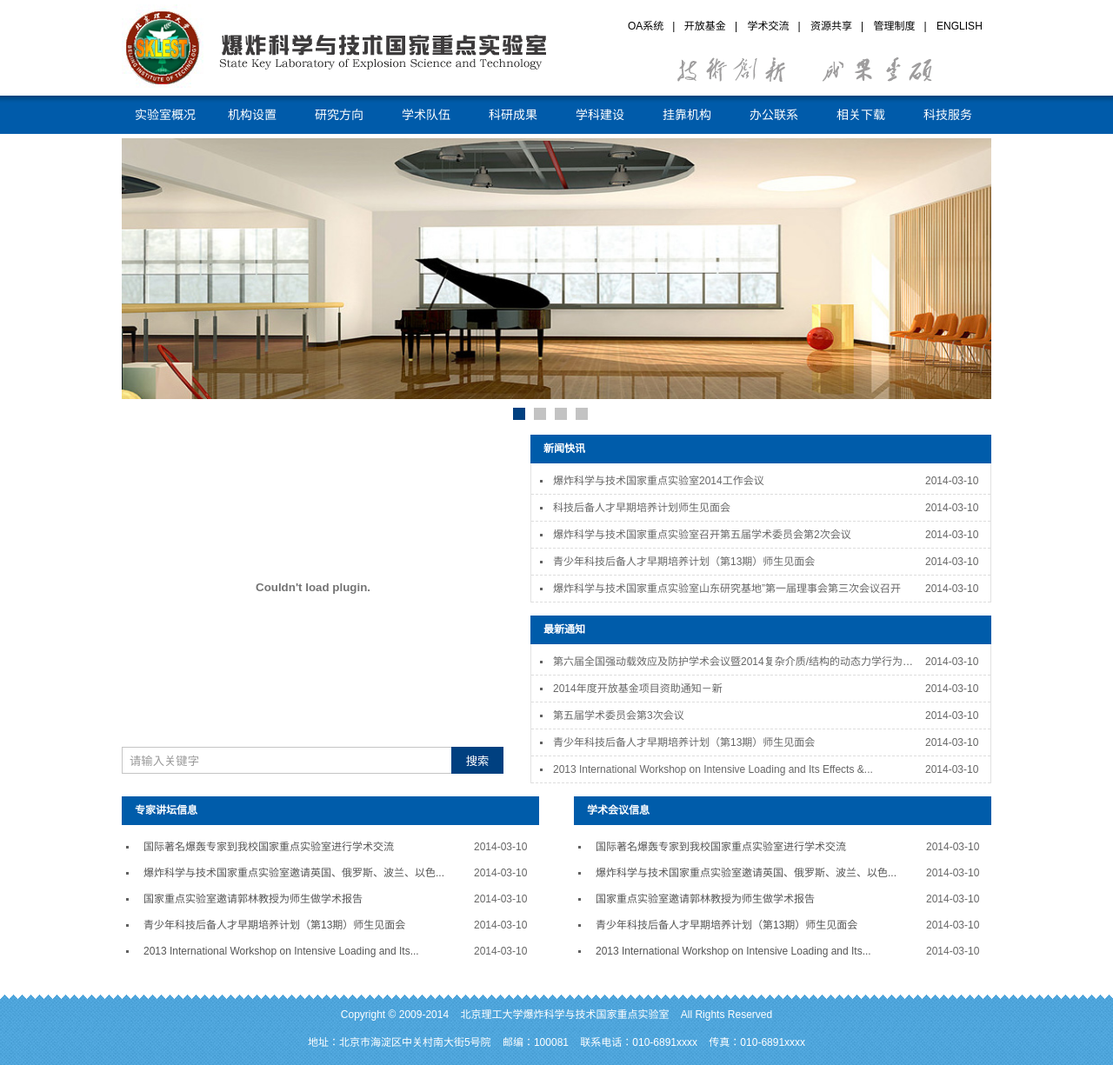
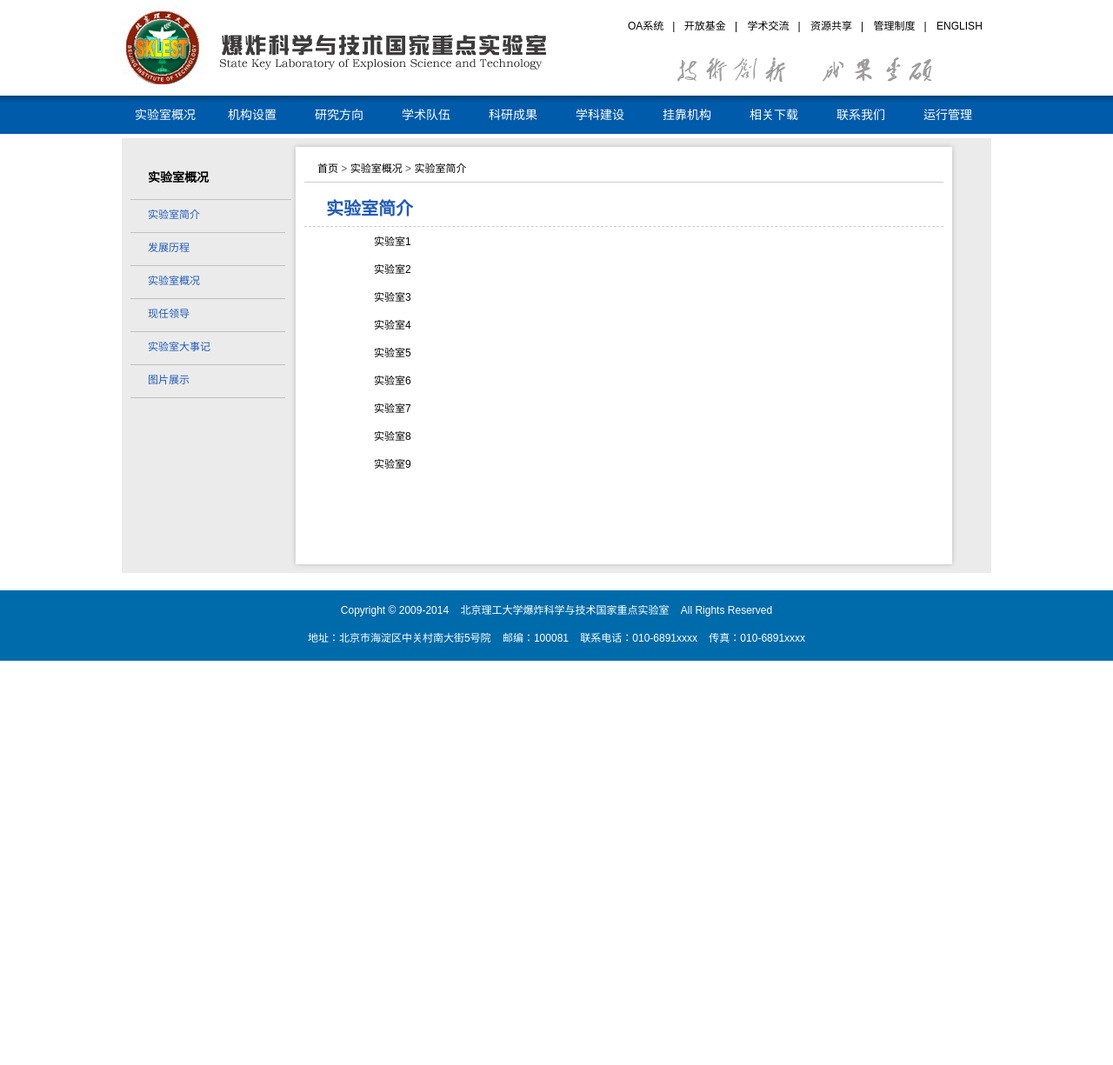
Before and after one commit to lizzyphy/lab_baozha, a CodeIgniter app: page / in a window 1280 px wide. Shown: the whole page at 87% size. After the commit the page ends 760 px from the top, so only its background shows below. Run offline with CodeIgniter, Linux system fonts and the light colour scheme.

Commit message:
修改导航条，logo链接到首页，二级页面

```diff
--- a/application/controllers/index.php
+++ b/application/controllers/index.php
@@ -9,7 +9,7 @@ class Index extends  CI_Controller {
 	function index()
 	{
 		$this->load->view('homeheader');
-		$this->load->view('homecontent');
+		$this->load->view('content2_left');
 		$this->load->view('homefoot');
 	}
 }
--- /dev/null
+++ b/application/views/content2_left.php
@@ -0,0 +1,39 @@
+<div class="middle" id="content2_left">
+	<div class="list_left">
+    	<div id="left_head">
+        	<p>实验室概况</p>
+        </div>
+        <div id="left_content">
+            <ul>
+                <li><a href="index.php">实验室简介</a></li>
+                <li><a href="index.php">发展历程</a></li>
+                <li><a href="index.php">实验室概况</a></li>
+                <li><a href="index.php">现任领导</a></li>
+                <li><a href="index.php">实验室大事记</a></li>
+                <li><a href="index.php">图片展示</a></li>
+            </ul>
+         </div>
+    </div>
+    <div class="list_right">
+    	<div id="right_head">
+        	<p><a href="index.php">首页</a>&nbsp;>&nbsp;<a href="index.php">实验室概况</a>&nbsp;>&nbsp;<a href="index.php">实验室简介</a></p>
+        </div>
+        <div id="right_title">
+        	<p>实验室简介</p>
+        </div>
+        <div id="right_content">
+            <ul>
+                <li><a href="index.php">实验室1</a></li>
+                <li><a href="index.php">实验室2</a></li>
+                <li><a href="index.php">实验室3</a></li>
+                <li><a href="index.php">实验室4</a></li>
+                <li><a href="index.php">实验室5</a></li>
+                <li><a href="index.php">实验室6</a></li>
+                <li><a href="index.php">实验室7</a></li>
+                <li><a href="index.php">实验室8</a></li>
+                <li><a href="index.php">实验室9</a></li>
+            </ul>
+        </div>
+    </div>
+    <div class="clear"></div>
+</div>
--- a/application/views/homeheader.php
+++ b/application/views/homeheader.php
@@ -5,14 +5,17 @@
 <title>爆炸实验室主页</title>
 <link rel="stylesheet" href="<?php echo base_url('static/css/home.css'); ?>"/>
 <link rel=stylesheet type="text/css" href="<?php echo base_url('static/css/css.css'); ?>" />
+<link rel=stylesheet type="text/css" href="<?php echo base_url('static/css/content2.css'); ?>" />
 <script type="text/javascript" src="<?php echo base_url('static/js/pic.js'); ?>"></script>
 <script type="text/javascript" src="<?php echo base_url('static/js/jquery-1.8.0.js'); ?>"></script>
 <script type="text/javascript" src="<?php echo base_url('static/js/navi.js'); ?>"></script>
 </head>
 
 <body>
+	<div id="top">
         <div class="middle" id="head">
             <div id="head_l">
+                <a href="index.php"><img src="<?php echo base_url('static/img/top_a01.jpg'); ?>" /></a>
             </div>
             <div id="head_r">
                 <table class="head_tab">
@@ -27,6 +30,7 @@
                  </table>
             </div>
             <div class="clear"></div>
+        </div>
     </div>
 	<div class="middle" id="navi">
     	<ul class="middle">
@@ -97,18 +101,6 @@
                     <a href="index.php">火工分析中心</a>
                 </div>
             </li>
-            <li><a href="index.php">办公联系</a>
-            	<div class="naviout" style="display:none;">
-                	<a href="index.php">重点实验室主任</a>
-                    <a href="index.php">重点实验室办公室</a>
-                    <a href="index.php">实验中心</a>
-                    <a href="index.php">爆炸力学与工程部</a>
-                    <a href="index.php">含能材料理论与应用部</a>
-                    <a href="index.php">爆炸安全理论与评估技术部</a>
-                    <a href="index.php">防护理论与工程部</a>
-                    <a href="index.php">毁伤理论及应用部</a>
-                </div>
-            </li>
             <li><a href="index.php">相关下载</a>
             	<div class="naviout" style="display:none;">
                 	<a href="index.php">管理表格</a>
@@ -118,7 +110,8 @@
                     <a href="index.php">学科建设表格</a>
                 </div>
             </li>
-            <li class="f_left"><a href="index.php">科技服务</a></li>
+            <li><a href="index.php">联系我们</a></li>
+            <li><a href="index.php">运行管理</a></li>
          </ul>
          <div class="clear"></div>
      </div>
--- /dev/null
+++ b/static/css/content2.css
@@ -0,0 +1,99 @@
+/* CSS Document */
+#content2_left{
+	width:1000px;
+	height:500px;
+	font-family:Arial, Helvetica, sans-serif;
+	font-size:12px;
+	margin-top:5px;
+	margin-bottom:20px;
+	background-color:#ebebeb;
+	/*background-image: url(../img/contentback.gif);
+    background-position: left top;
+    background-repeat: no-repeat;*/
+}
+
+.list_left{
+	width:200px;
+	height:500px;
+	line-height:30px;
+	padding:10px 0px 10px 0px;
+	/*border:1px solid #CCC;
+	border-radius:5px;
+	border-top-right-radius:0px;
+	border-bottom-right-radius:0px;
+	border-right:none;*/
+	float:left;
+}
+
+#left_head{
+	width:163px;
+	height:38px;
+	padding:20px 2px 2px 20px;
+	font-size:14px;
+	color:#000;
+	font-weight:bold;
+	margin-left:10px;
+	border-bottom:1px solid #c0c0c0;
+}
+
+#left_content ul li{
+	width:158px;
+	height:35px;
+	padding-left:20px;
+	margin:2px 10px 0px 10px;
+	border-bottom:1px solid #c0c0c0;
+	text-align:left;
+
+}
+
+#left_content a{
+	color:#215bbb;
+	display:block;
+}
+
+#left_content a:hover{
+	font-weight:bold;
+	color:#009;
+
+}
+
+
+.list_right{
+	/*border:1px solid #CCC;
+	border-radius:5px;
+	border-top-left-radius:0px;
+	border-bottom-left-radius:0px;
+	border-left:none;*/
+	background-color:#FFF;
+	width:755px;
+	height:480px;
+	line-height:30px;
+	float:left;
+	-webkit-box-shadow: inset 0 1px rgba(255, 255, 255, 0.3), inset 0 0 0 1px rgba(255, 255, 255, 0.1), 0 0 6px rgba(0, 0, 0, 0.2);
+  	box-shadow: inset 0 1px rgba(255, 255, 255, 0.3), inset 0 0 0 1px rgba(255, 255, 255, 0.1), 0 0 6px rgba(0, 0, 0, 0.2);
+	margin:10px 0px 10px 0px;
+}
+
+#right_head{
+	margin:10px 10px 0px 10px;
+	border-bottom:1px solid #CCCCCC;
+	padding-left:15px;
+
+}
+
+#right_title{
+	font-size:20px;
+	color:#215bbb;
+	font-weight:bold;
+	padding:15px 0px 5px 25px;
+	border-bottom:1px dashed #CCCCCC;
+	margin:0px 10px 0px 10px;
+}
+
+#right_content ul li{
+	width:258px;
+	height:30px;
+	padding-left:80px;
+	margin:2px 10px 0px 10px;
+	text-align:left;
+}
--- a/static/css/css.css
+++ b/static/css/css.css
@@ -11,11 +11,13 @@ img {
 a:hover {
 	color:#F00;
 }
+
 #box {
 	margin: 0 auto;
 	width: 1000px;
 	margin-top:5px;
 	padding-bottom:20px;
+	background-color:#fff;
 }
 .left1 {
 	float:left;
--- a/static/css/home.css
+++ b/static/css/home.css
@@ -24,6 +24,11 @@ body{
 	float:left;
 }
 
+#top{
+	width:100%;
+	background-color:#FFF;
+}
+
 #head{
 	width:1000px;
 	margin-top:5px;
@@ -32,8 +37,8 @@ body{
 #head_l{
 	width:102px;
 	height:105px;
-	background-repeat:no-repeat;
-	background-image:url(../img/top_a01.jpg);
+	/*background-repeat:no-repeat;
+	background-image:url(../img/top_a01.jpg);*/
 	float:left;
 }
 
@@ -83,8 +88,7 @@ body{
 }
 
 #foot{
-	background-image:url(../img/foot_bg.jpg);
-	background-repeat:repeat-x;
+	background-color:#006baa;
 	width:100%;
 	height:81px;
 }
```
Also changed, not shown: static/img/contentback.gif (added), static/img/left_01.gif (added), static/img/top_bg1.gif (added). Lines whose indentation alone changed are shown as unchanged.
